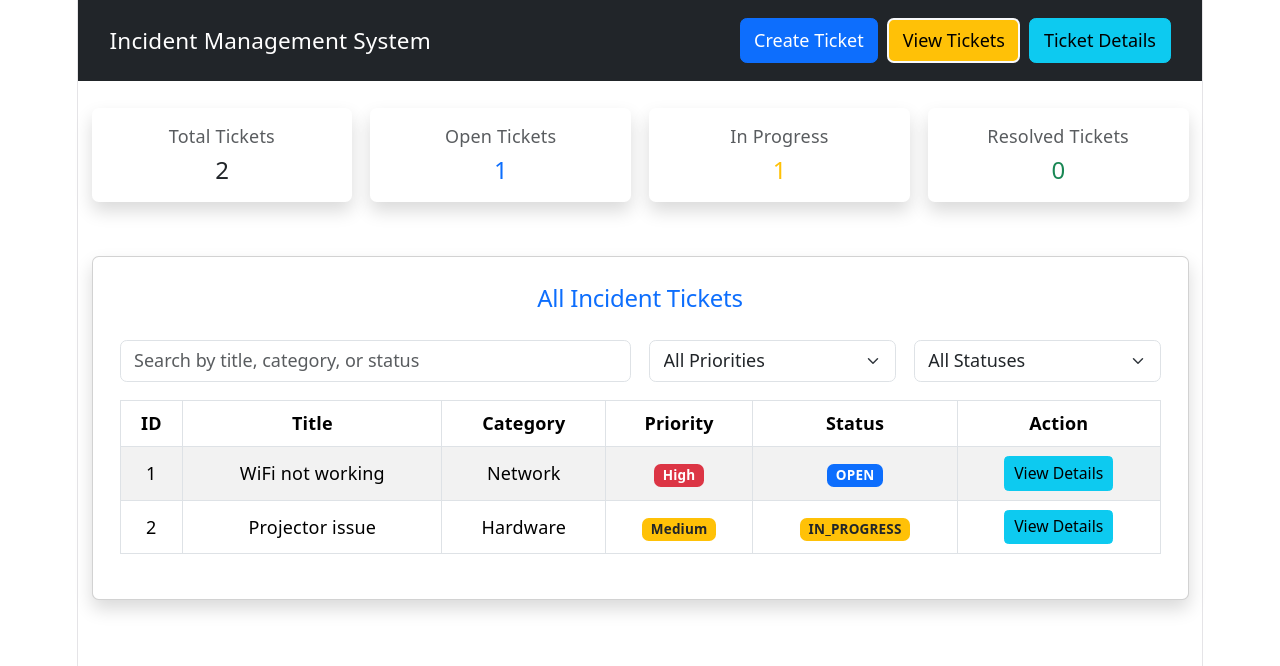
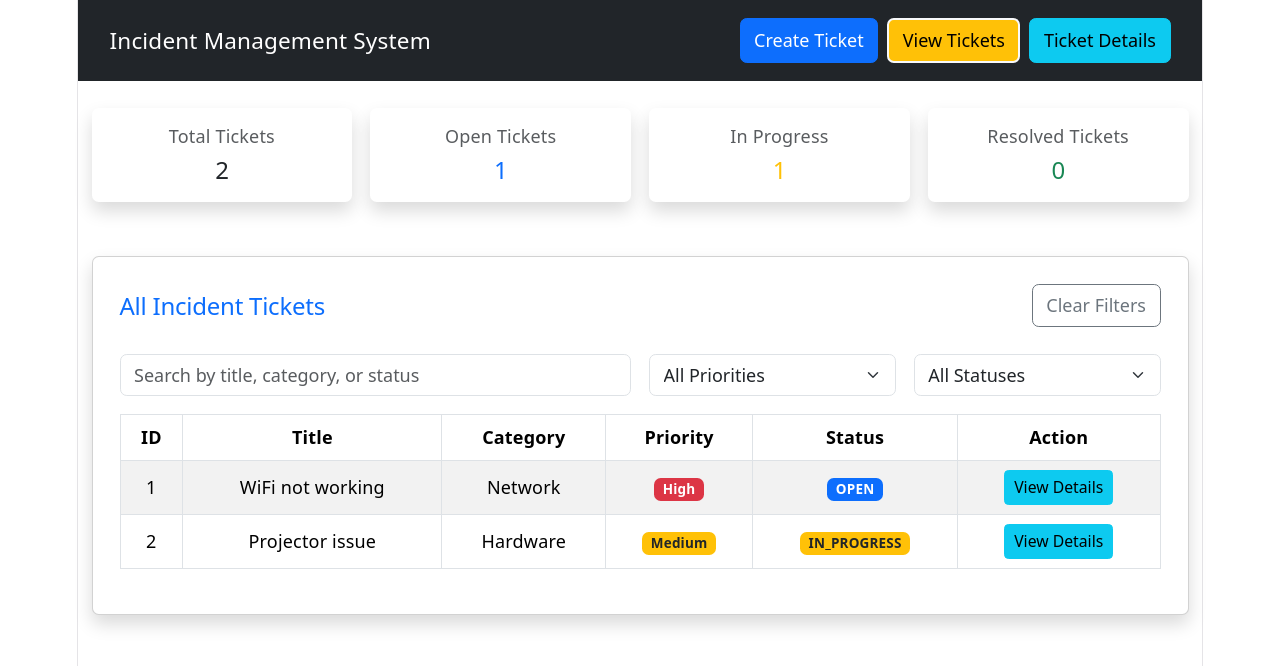
Before and after one commit to ThilinaLakmal/springboot_project, a React app in the folder frontend/: page / in a window 1280 px wide. Both pictures are taken after a click on the button "View Tickets". Shown: the top 666 px of the page. Built offline with nearby package versions, Linux system fonts and the light colour scheme; the HTML template or start-up script is replaced by a standard one.

Commit message:
Add clear filters button to ticket list page

```diff
--- a/frontend/src/pages/TicketListPage.jsx
+++ b/frontend/src/pages/TicketListPage.jsx
@@ -54,10 +54,25 @@ function TicketListPage({ tickets, onViewDetails }) {
     return 'bg-dark';
   };
 
+  const handleClearFilters = () => {
+    setSearchText('');
+    setPriorityFilter('All');
+    setStatusFilter('All');
+  };
+
   return (
     <div className="container mt-5">
       <div className="card shadow p-4">
-        <h2 className="mb-4 text-primary">All Incident Tickets</h2>
+        <div className="d-flex justify-content-between align-items-center mb-4 flex-wrap gap-2">
+          <h2 className="text-primary mb-0">All Incident Tickets</h2>
+
+          <button
+            className="btn btn-outline-secondary"
+            onClick={handleClearFilters}
+          >
+            Clear Filters
+          </button>
+        </div>
 
         <div className="row g-3 mb-3">
           <div className="col-md-6">
```
